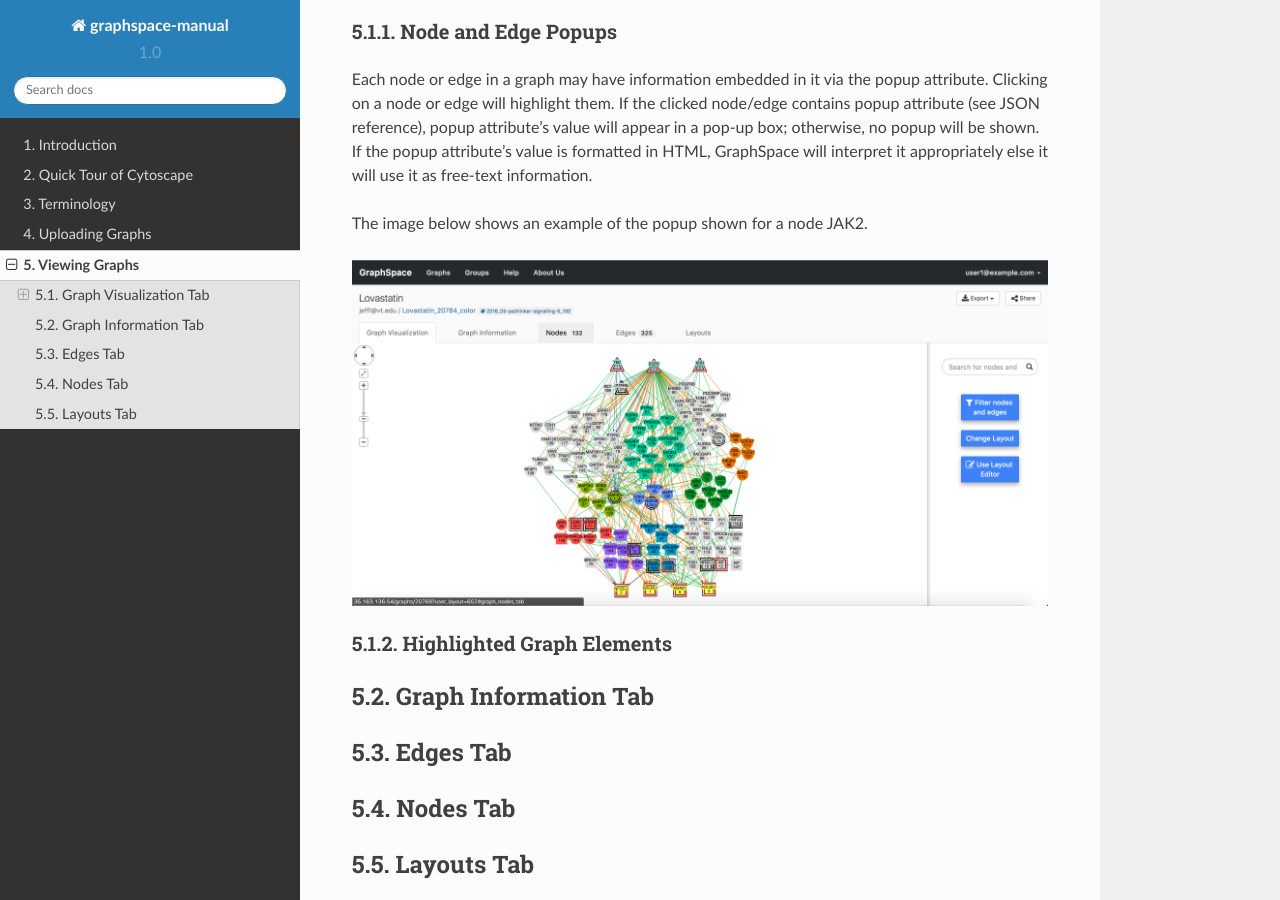
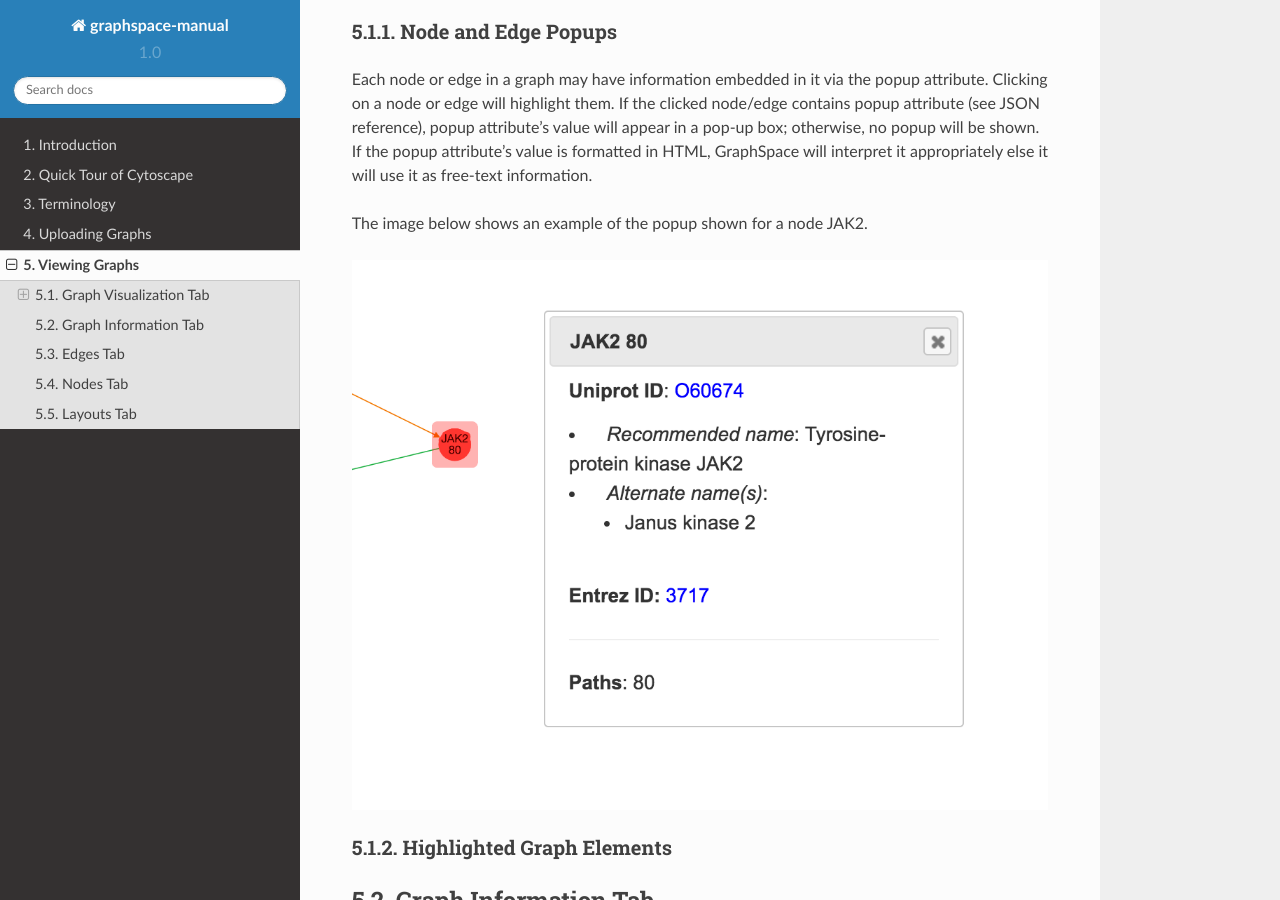
Before and after one commit to adbharadwaj/graphspace-manual, a Sphinx documentation site: the page built from docs/Viewing_Graphs.md, in a window 1280 px wide and 900 px high, scrolled down 903 px. Built offline with Sphinx 7.4.7 and the Read the Docs theme 2.0.0, drawn with Linux system fonts in a browser that asks for light colours.

Commit message:
Update Viewing_Graphs.md

```diff
--- a/docs/Viewing_Graphs.md
+++ b/docs/Viewing_Graphs.md
@@ -23,7 +23,7 @@ Each node or edge in a graph may have information embedded in it via the popup a
 
 The image below shows an example of the popup shown for a node JAK2.
 
-![Graph Visualization Tab](_static/images/gs-screenshot-user1-lovastatin-graph-visualization-tab.png)
+![Graph Visualization Tab](_static/images/gs-screenshot-user1-lovastatin-node-popup.png)
 
 ### Highlighted Graph Elements
 
```
